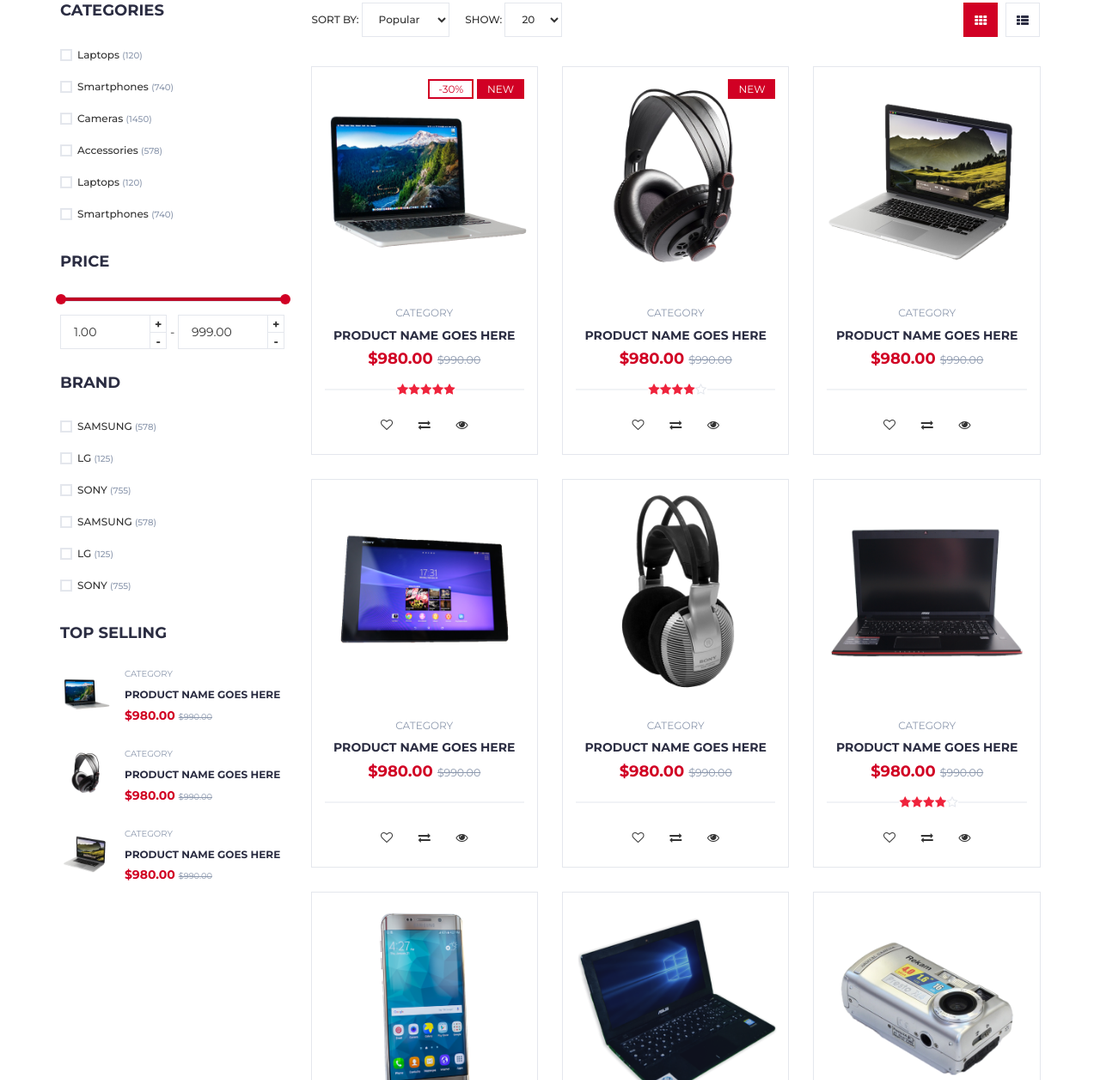
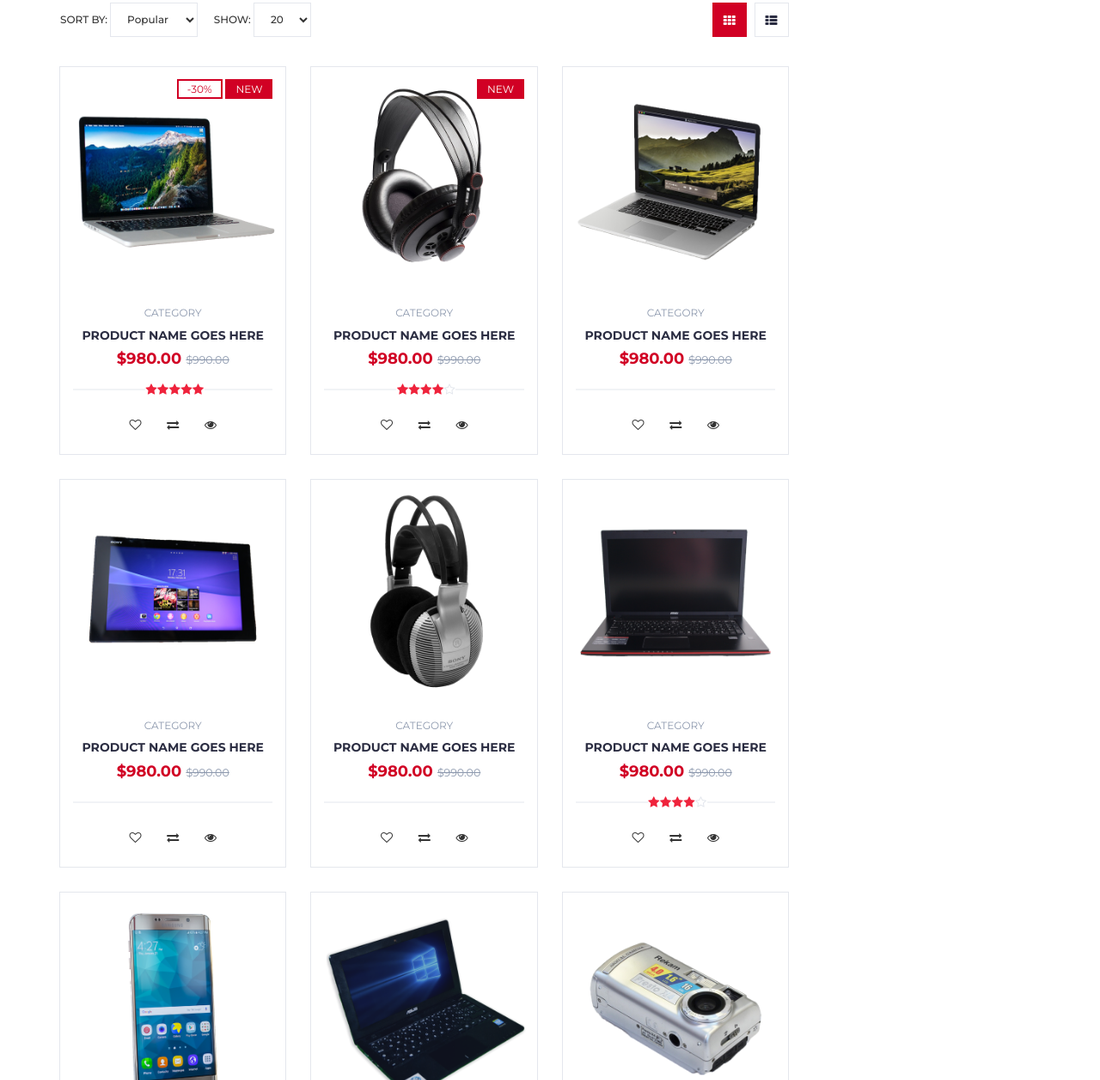
Before and after one commit to moraruchan/JustAVerySimpleFrontend, a plain HTML site: page store.html in a window 1280 px wide. Shown: the part 360-1616 px from the top of the page at 86% size. Drawn offline with Linux system fonts and the light colour scheme.

Commit message:
Update store.html

```diff
--- a/store.html
+++ b/store.html
@@ -213,186 +213,6 @@
 			<div class="container">
 				<!-- row -->
 				<div class="row">
-					<!-- ASIDE -->
-					<div id="aside" class="col-md-3">
-						<!-- aside Widget -->
-						<div class="aside">
-							<h3 class="aside-title">Categories</h3>
-							<div class="checkbox-filter">
-
-								<div class="input-checkbox">
-									<input type="checkbox" id="category-1">
-									<label for="category-1">
-										<span></span>
-										Laptops
-										<small>(120)</small>
-									</label>
-								</div>
-
-								<div class="input-checkbox">
-									<input type="checkbox" id="category-2">
-									<label for="category-2">
-										<span></span>
-										Smartphones
-										<small>(740)</small>
-									</label>
-								</div>
-
-								<div class="input-checkbox">
-									<input type="checkbox" id="category-3">
-									<label for="category-3">
-										<span></span>
-										Cameras
-										<small>(1450)</small>
-									</label>
-								</div>
-
-								<div class="input-checkbox">
-									<input type="checkbox" id="category-4">
-									<label for="category-4">
-										<span></span>
-										Accessories
-										<small>(578)</small>
-									</label>
-								</div>
-
-								<div class="input-checkbox">
-									<input type="checkbox" id="category-5">
-									<label for="category-5">
-										<span></span>
-										Laptops
-										<small>(120)</small>
-									</label>
-								</div>
-
-								<div class="input-checkbox">
-									<input type="checkbox" id="category-6">
-									<label for="category-6">
-										<span></span>
-										Smartphones
-										<small>(740)</small>
-									</label>
-								</div>
-							</div>
-						</div>
-						<!-- /aside Widget -->
-
-						<!-- aside Widget -->
-						<div class="aside">
-							<h3 class="aside-title">Price</h3>
-							<div class="price-filter">
-								<div id="price-slider"></div>
-								<div class="input-number price-min">
-									<input id="price-min" type="number">
-									<span class="qty-up">+</span>
-									<span class="qty-down">-</span>
-								</div>
-								<span>-</span>
-								<div class="input-number price-max">
-									<input id="price-max" type="number">
-									<span class="qty-up">+</span>
-									<span class="qty-down">-</span>
-								</div>
-							</div>
-						</div>
-						<!-- /aside Widget -->
-
-						<!-- aside Widget -->
-						<div class="aside">
-							<h3 class="aside-title">Brand</h3>
-							<div class="checkbox-filter">
-								<div class="input-checkbox">
-									<input type="checkbox" id="brand-1">
-									<label for="brand-1">
-										<span></span>
-										SAMSUNG
-										<small>(578)</small>
-									</label>
-								</div>
-								<div class="input-checkbox">
-									<input type="checkbox" id="brand-2">
-									<label for="brand-2">
-										<span></span>
-										LG
-										<small>(125)</small>
-									</label>
-								</div>
-								<div class="input-checkbox">
-									<input type="checkbox" id="brand-3">
-									<label for="brand-3">
-										<span></span>
-										SONY
-										<small>(755)</small>
-									</label>
-								</div>
-								<div class="input-checkbox">
-									<input type="checkbox" id="brand-4">
-									<label for="brand-4">
-										<span></span>
-										SAMSUNG
-										<small>(578)</small>
-									</label>
-								</div>
-								<div class="input-checkbox">
-									<input type="checkbox" id="brand-5">
-									<label for="brand-5">
-										<span></span>
-										LG
-										<small>(125)</small>
-									</label>
-								</div>
-								<div class="input-checkbox">
-									<input type="checkbox" id="brand-6">
-									<label for="brand-6">
-										<span></span>
-										SONY
-										<small>(755)</small>
-									</label>
-								</div>
-							</div>
-						</div>
-						<!-- /aside Widget -->
-
-						<!-- aside Widget -->
-						<div class="aside">
-							<h3 class="aside-title">Top selling</h3>
-							<div class="product-widget">
-								<div class="product-img">
-									<img src="./img/product01.png" alt="">
-								</div>
-								<div class="product-body">
-									<p class="product-category">Category</p>
-									<h3 class="product-name"><a href="#">product name goes here</a></h3>
-									<h4 class="product-price">$980.00 <del class="product-old-price">$990.00</del></h4>
-								</div>
-							</div>
-
-							<div class="product-widget">
-								<div class="product-img">
-									<img src="./img/product02.png" alt="">
-								</div>
-								<div class="product-body">
-									<p class="product-category">Category</p>
-									<h3 class="product-name"><a href="#">product name goes here</a></h3>
-									<h4 class="product-price">$980.00 <del class="product-old-price">$990.00</del></h4>
-								</div>
-							</div>
-
-							<div class="product-widget">
-								<div class="product-img">
-									<img src="./img/product03.png" alt="">
-								</div>
-								<div class="product-body">
-									<p class="product-category">Category</p>
-									<h3 class="product-name"><a href="#">product name goes here</a></h3>
-									<h4 class="product-price">$980.00 <del class="product-old-price">$990.00</del></h4>
-								</div>
-							</div>
-						</div>
-						<!-- /aside Widget -->
-					</div>
-					<!-- /ASIDE -->
-
 					<!-- STORE -->
 					<div id="store" class="col-md-9">
 						<!-- store top filter -->
```
